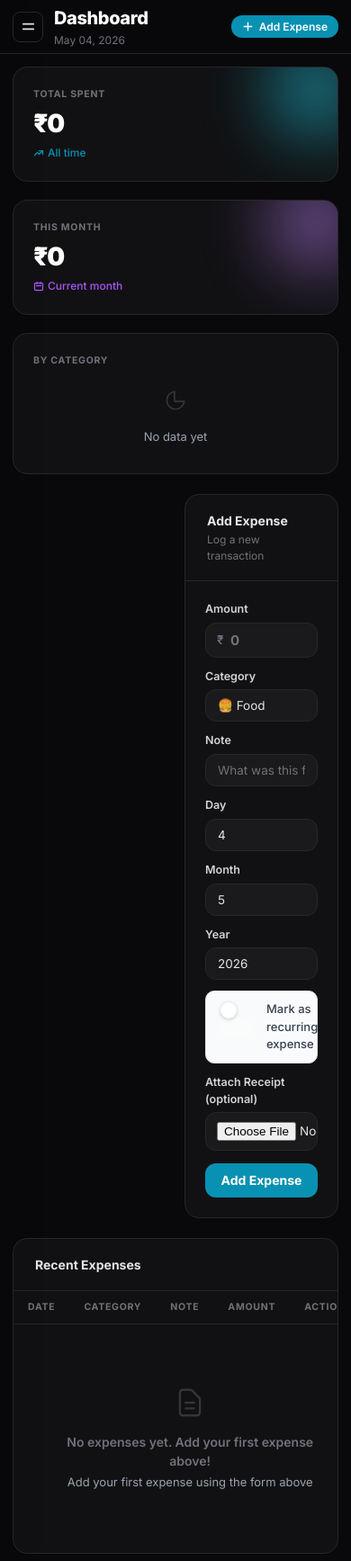
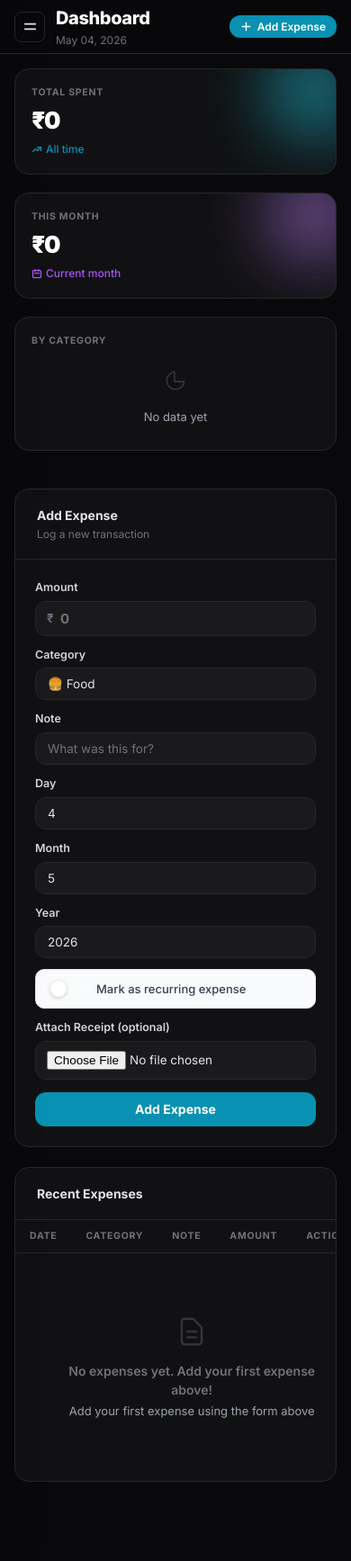
Before and after one commit to sashank33v/ExpenSOS, a Flask app: page / in a window 390 px wide. Shown: the whole page at 90% size. Run offline with Flask 3, Linux system fonts and the light colour scheme; a user stored in the database is signed in; data that the repository does not hold is empty; parts of the project's set-up code (start-up, migrations or seed data) failed here and were passed over; some libraries are stand-ins or nearby versions.

Commit message:
Enhance responsiveness and add PWA support (offline/downloadable)

```diff
--- a/backend/app.py
+++ b/backend/app.py
@@ -49,6 +49,16 @@ csrf.init_app(app)
 @app.route('/ads.txt')
 def ads_txt():
     return send_from_directory(app.static_folder, 'ads.txt')
+
+@app.route('/manifest.json')
+def manifest():
+    return send_from_directory(app.static_folder, 'manifest.json')
+
+@app.route('/sw.js')
+def service_worker():
+    response = send_from_directory(app.static_folder, 'sw.js')
+    response.headers['Service-Worker-Allowed'] = '/'
+    return response
 
 # Upload configuration
 UPLOAD_FOLDER = os.path.join(BASE_DIR, 'uploads')
--- a/frontend/templates/base.html
+++ b/frontend/templates/base.html
@@ -12,6 +12,9 @@
     <script src="https://cdn.jsdelivr.net/npm/chart.js"></script>
     <script async src="https://pagead2.googlesyndication.com/pagead/js/adsbygoogle.js?client=ca-pub-5545929145634139"
          crossorigin="anonymous"></script>
+    <link rel="manifest" href="/manifest.json">
+    <meta name="theme-color" content="#06b6d4">
+    <link rel="apple-touch-icon" href="/static/icon-192.png">
     <style>
         /* ═══════════════════════════════════════════════════
    EXPENSOS — PREMIUM DESIGN SYSTEM v2
@@ -1262,6 +1265,7 @@
                 position: fixed;
                 transform: translateX(-100%);
                 box-shadow: var(--shadow-xl);
+                z-index: 1000;
             }
 
             .sidebar.open {
@@ -1273,33 +1277,47 @@
             }
 
             .page-body {
-                padding: 20px 20px;
+                padding: 16px;
             }
 
             .topbar {
-                padding: 0 20px;
+                padding: 0 16px;
+            }
+
+            /* Responsive Grid overrides */
+            .grid-2-1, .grid-1-1, .grid-b-1, .grid-s-1 {
+                grid-template-columns: 1fr !important;
             }
         }
 
         @media (max-width: 768px) {
-
             .grid-cols-2,
-            .grid-cols-3 {
-                grid-template-columns: 1fr;
+            .grid-cols-3,
+            .grid-cols-4 {
+                grid-template-columns: 1fr !important;
+            }
+
+            .stat-card {
+                padding: 18px;
             }
 
             .stat-value {
-                font-size: 28px;
-            }
-        }
-
-        @media (max-width: 500px) {
-            .page-body {
-                padding: 14px;
-            }
-
-            .topbar {
-                padding: 0 14px;
+                font-size: 26px;
+            }
+
+            .card-header {
+                flex-direction: column;
+                align-items: flex-start;
+                gap: 10px;
+            }
+        }
+
+        @media (max-width: 480px) {
+            .header-title {
+                font-size: 20px;
+            }
+            .header-actions {
+                display: none;
             }
         }
     </style>
@@ -1501,6 +1519,17 @@
             const fs = document.body.getAttribute('data-fontsize');
             if (sizes[fs]) document.documentElement.style.fontSize = sizes[fs];
         })();
+
+        // Service Worker Registration
+        if ('serviceWorker' in navigator) {
+            window.addEventListener('load', () => {
+                navigator.serviceWorker.register('/sw.js').then(reg => {
+                    console.log('SW registered:', reg);
+                }).catch(err => {
+                    console.log('SW failed:', err);
+                });
+            });
+        }
     </script>
     {% block extra_scripts %}{% endblock %}
 </body>
--- a/frontend/templates/budgets.html
+++ b/frontend/templates/budgets.html
@@ -4,7 +4,7 @@
 {% block header_subtitle %}Set spending limits for each category{% endblock %}
 
 {% block content %}
-<div class="grid gap-5" style="grid-template-columns:320px 1fr">
+<div class="grid gap-5 grid-b-1" style="grid-template-columns:320px 1fr">
 
     <!-- Set Budget Form -->
     <div class="card card-p" style="height:fit-content">
--- a/frontend/templates/index.html
+++ b/frontend/templates/index.html
@@ -64,7 +64,7 @@
 </div>
 
 <!-- ── MAIN GRID ──────────────────────────────────────── -->
-<div class="grid gap-5" style="grid-template-columns:1fr 1fr;margin-bottom:22px">
+<div class="grid gap-5 grid-1-1" style="grid-template-columns:1fr 1fr;margin-bottom:22px">
 
     <!-- Left: Insights + MoM -->
     <div style="display:flex;flex-direction:column;gap:18px">
@@ -224,7 +224,7 @@
 </div>
 
 <!-- ── BUDGET + RECENT ────────────────────────────────── -->
-<div class="grid gap-5"
+<div class="grid gap-5 grid-b-1"
     style="{% if budget_progress %}grid-template-columns:300px 1fr{% else %}grid-template-columns:1fr{% endif %}">
 
     {% if budget_progress %}
--- a/frontend/templates/reminders.html
+++ b/frontend/templates/reminders.html
@@ -4,7 +4,7 @@
 {% block header_subtitle %}Never miss a payment deadline{% endblock %}
 
 {% block content %}
-<div style="display:grid;grid-template-columns:320px 1fr;gap:22px;align-items:start">
+<div class="grid grid-b-1" style="display:grid;grid-template-columns:320px 1fr;gap:22px;align-items:start">
 
     <!-- Add Reminder Form -->
     <div class="card card-p" style="position:sticky;top:76px">
--- a/frontend/templates/settings.html
+++ b/frontend/templates/settings.html
@@ -4,7 +4,7 @@
 {% block header_subtitle %}Manage your preferences{% endblock %}
 
 {% block content %}
-<div style="display:grid;grid-template-columns:260px 1fr;gap:22px;align-items:start">
+<div class="grid grid-s-1" style="grid-template-columns:260px 1fr;gap:22px;align-items:start">
 
     <!-- Profile sidebar -->
     <div style="display:flex;flex-direction:column;gap:14px;position:sticky;top:76px">
```
Also changed, not shown: frontend/static/sw.js (added, +19 -0 lines), frontend/static/icon-192.png (added), frontend/static/icon-512.png (added), frontend/static/manifest.json (added).
